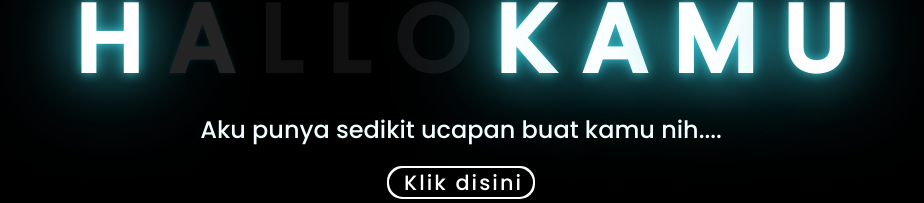
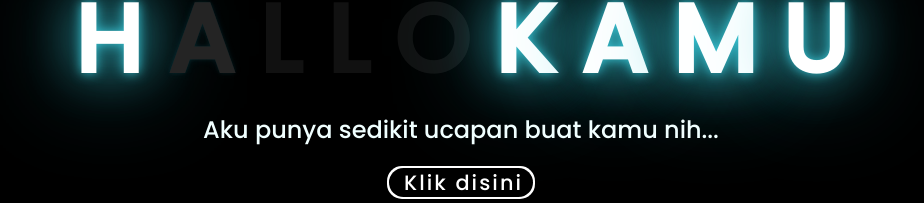
Before and after one commit to ipin31/hehe, a plain HTML site: page index.html in a window 1280 px wide. Shown: the part 326-529 px from the top of the page, without its empty margins (187-1111 px from the left). Drawn offline with Linux system fonts and the light colour scheme.

Commit message:
commit update

```diff
--- a/index.html
+++ b/index.html
@@ -21,7 +21,7 @@
         <span>U</span>
     </div>
     <div class="description">
-        <span>Aku punya sedikit ucapan buat kamu nih....</span>
+        <span>Aku punya sedikit ucapan buat kamu nih...</span>
     </div>
 
     <div>
```
